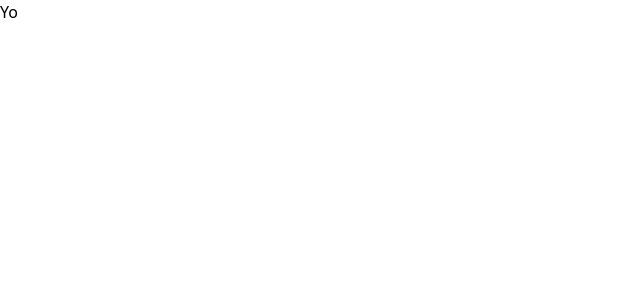
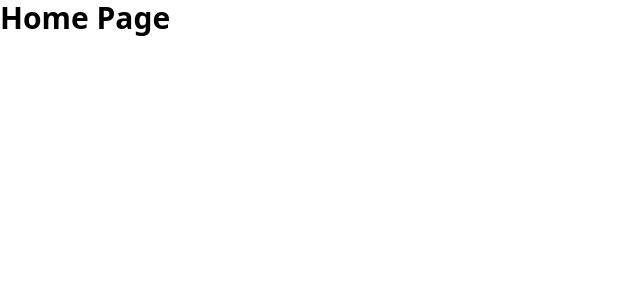
Before and after one commit to Agoth24/shopping-cart, a React (Vite) app: page / in a window 1280 px wide. Shown: the top 300 px of the page, without its empty margins (0-640 px from the left). Built offline with nearby package versions, Linux system fonts and the light colour scheme.

Commit message:
fixed imports

```diff
--- a/package.json
+++ b/package.json
@@ -16,6 +16,7 @@
     "react": "^19.2.0",
     "react-dom": "^19.2.0",
     "react-router": "^7.11.0",
+    "react-router-dom": "^7.11.0",
     "tailwindcss": "^4.1.18"
   },
   "devDependencies": {
--- a/pages/HomePage.jsx
+++ b/pages/HomePage.jsx
@@ -1,7 +1,7 @@
 const HomePage = () => {
   return (
     <div>
-      <h1>Yo</h1>
+      <h1 className="text-3xl font-bold">Home Page</h1>
     </div>
   )
 }
--- a/src/components/Navbar.jsx
+++ b/src/components/Navbar.jsx
@@ -1,3 +1,5 @@
+import { ShoppingCart } from "lucide-react"
+
 const Navbar = () => {
   return (
     <div>
--- a/src/layouts/Layout.jsx
+++ b/src/layouts/Layout.jsx
@@ -1,4 +1,4 @@
-import { Outlet } from "react-router";
+import { Outlet } from "react-router-dom";
 import Navbar from "../components/Navbar";
 
 const Layout = () => {
--- a/src/main.jsx
+++ b/src/main.jsx
@@ -1,8 +1,8 @@
 import { StrictMode } from "react";
 import { createRoot } from "react-dom/client";
-import { createBrowserRouter, RouterProvider } from "react-router";
+import { createBrowserRouter, RouterProvider } from "react-router-dom";
 import "./index.css";
-import routes from "./routes.js";
+import routes from "./routes";
 
 const router = createBrowserRouter(routes);
 
```
Also changed, not shown: 1 other file (tests, documents, lock files or other folders).
